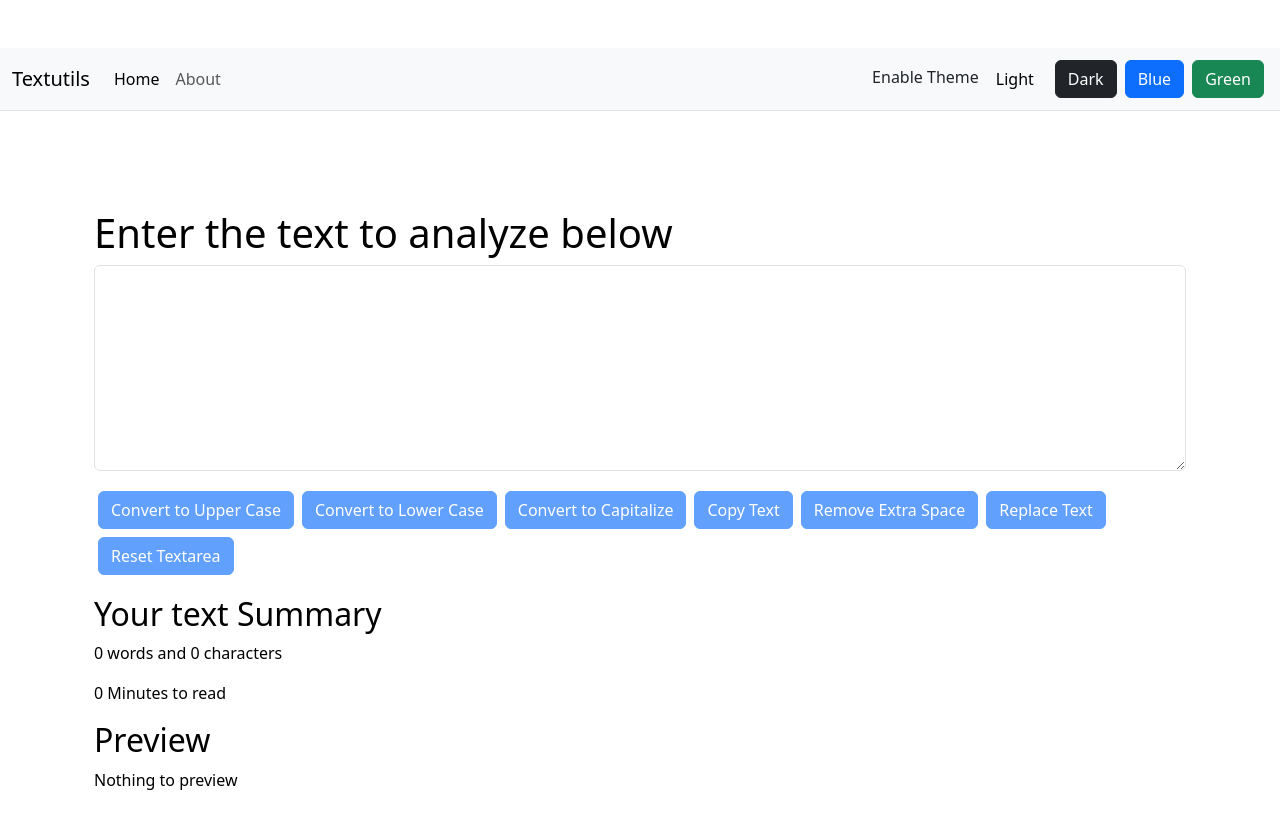
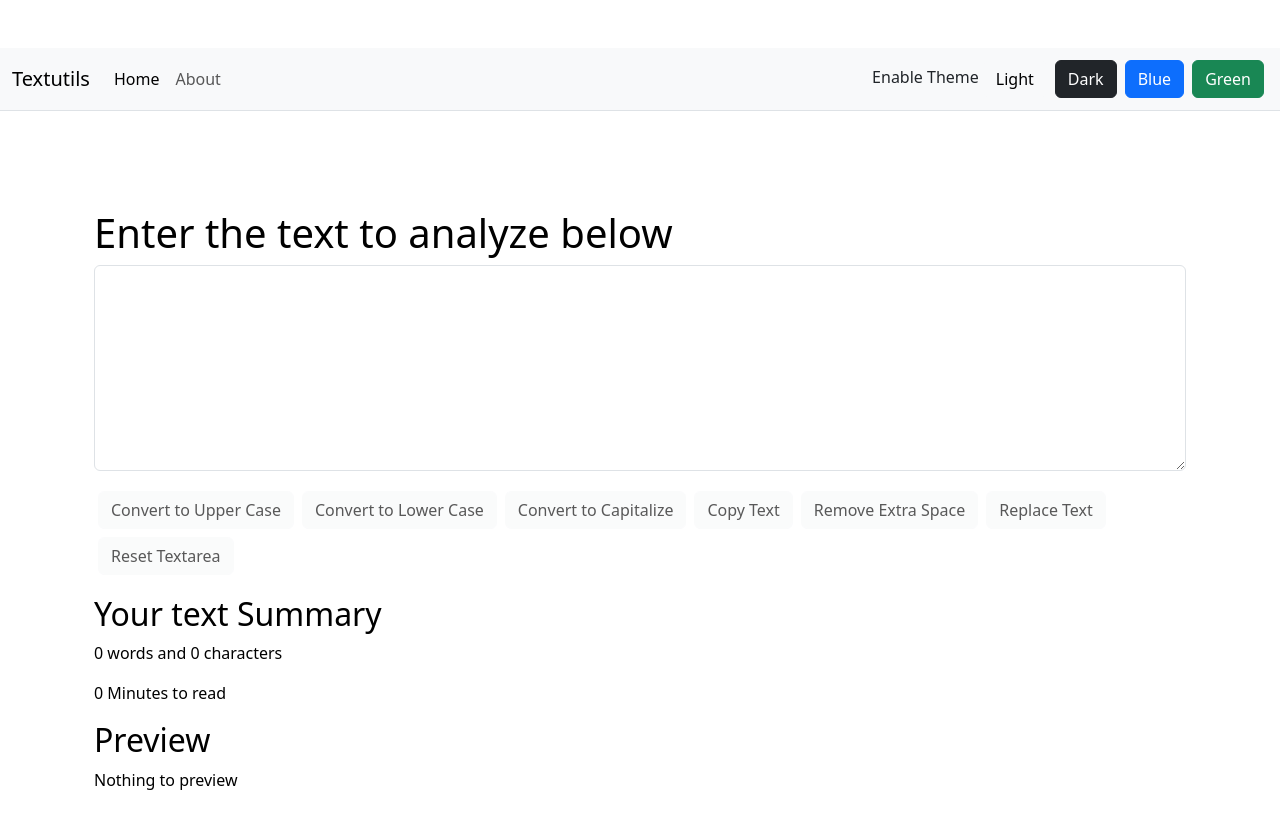
Before and after one commit to rameshkumarpinisetti/TextUtils-React, a React (Create React App) app: page / in a window 1280 px wide. Shown: the top 828 px of the page. Built offline with nearby package versions, Linux system fonts and the light colour scheme.

Commit message:
code update

```diff
--- a/src/App.js
+++ b/src/App.js
@@ -38,15 +38,15 @@ function App() {
       showAlert("Dark mode has been enabled", "success");
       document.title = 'TextUtils - Dark Mode';
     } else if (newTheme === 'primary') {
-      document.body.style.backgroundColor = 'blue';
+      document.body.style.backgroundColor = '#1c1c8f';
       showAlert("Blue mode has been enabled", "success");
       document.title = 'TextUtils - Blue Mode';
     } else if (newTheme === 'success') {
-      document.body.style.backgroundColor = 'green';
+      document.body.style.backgroundColor = '#1b601b';
       showAlert("Green mode has been enabled", "success");
       document.title = 'TextUtils - Green Mode';
     } else {
-      document.body.style.backgroundColor = 'white';
+      document.body.style.backgroundColor = '#dee2e6';
       showAlert("Light mode has been enabled", "success");
       document.title = 'TextUtils - Light Mode';
     }
--- a/src/components/TextForm.js
+++ b/src/components/TextForm.js
@@ -30,6 +30,7 @@ export default function TextForm(props) {
         let newText = document.getElementById('myBox');
         newText.select();
         navigator.clipboard.writeText(newText.value);
+        document.getSelection().removeAllRanges();
         props.showAlert("Text Copied", "success");
     }
     const handleExtraSpaceClick = () => {
@@ -42,7 +43,7 @@ export default function TextForm(props) {
         setText(event.target.value);
     }
 
-
+    let buttonClass = `btn btn-${props.theme} m-1 my-1`;
     // text = "new text"; wrong way to change the state
     // setText("new text"); // correct way to change the state
     return (
@@ -53,13 +54,13 @@ export default function TextForm(props) {
                     <textarea className="form-control" value={text} onChange={handleOnChange} id="myBox" rows="8" style={{ backgroundColor: props.theme === 'light' ? 'white' :props.theme === 'dark' ? 'gray'  : props.theme === 'primary' ? 'blue' : props.theme === 'success' ? 'green' : 'white', color: props.theme === 'light' ? 'black' : 'white' }}></textarea>
                 </div>
                 <div>
-                    <button disabled={text.length===0} className="btn btn-primary m-1 my-1" onClick={handleUpClick}>Convert to Upper Case</button>
-                    <button disabled={text.length===0} className="btn btn-primary m-1 my-1" onClick={handleLoClick}>Convert to Lower Case</button>
-                    <button disabled={text.length===0} className="btn btn-primary m-1 my-1" onClick={handleCaClick}>Convert to Capitalize</button>
-                    <button disabled={text.length===0} className="btn btn-primary m-1 my-1" onClick={handleCopyClick}>Copy Text</button>
-                    <button disabled={text.length===0} className="btn btn-primary m-1 my-1" onClick={handleExtraSpaceClick}>Remove Extra Space</button>
-                    <button disabled={text.length===0} className="btn btn-primary m-1 my-1" onClick={handleReplaceClick}>Replace Text</button>
-                    <button disabled={text.length===0} className="btn btn-primary m-1 my-1" onClick={handleResetClick}>Reset Textarea</button>
+                    <button disabled={text.length===0} className={buttonClass} onClick={handleUpClick}>Convert to Upper Case</button>
+                    <button disabled={text.length===0} className={buttonClass} onClick={handleLoClick}>Convert to Lower Case</button>
+                    <button disabled={text.length===0} className={buttonClass} onClick={handleCaClick}>Convert to Capitalize</button>
+                    <button disabled={text.length===0} className={buttonClass} onClick={handleCopyClick}>Copy Text</button>
+                    <button disabled={text.length===0} className={buttonClass} onClick={handleExtraSpaceClick}>Remove Extra Space</button>
+                    <button disabled={text.length===0} className={buttonClass} onClick={handleReplaceClick}>Replace Text</button>
+                    <button disabled={text.length===0} className={buttonClass} onClick={handleResetClick}>Reset Textarea</button>
                 </div>
             </div>
             <div className="container my-3" style={{ color: props.theme === 'light' ? 'black' : 'white' }}>
```
